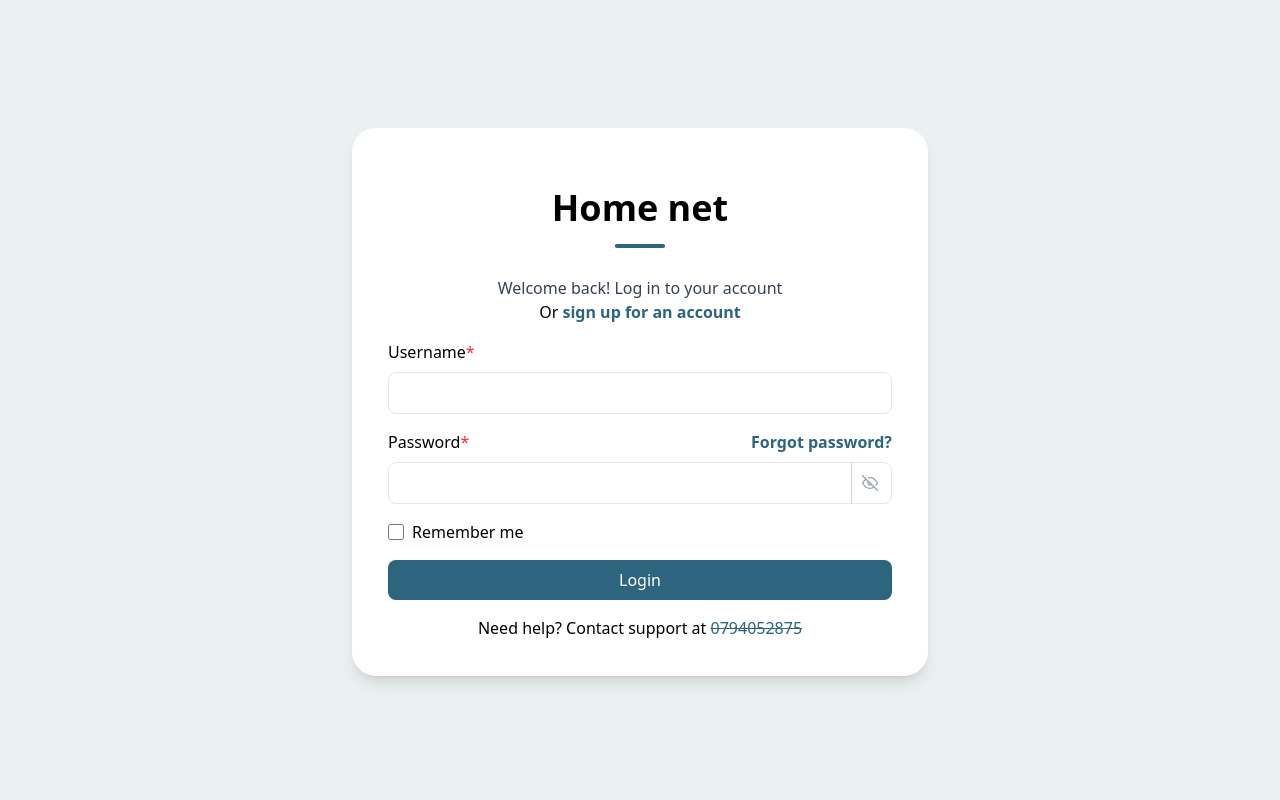
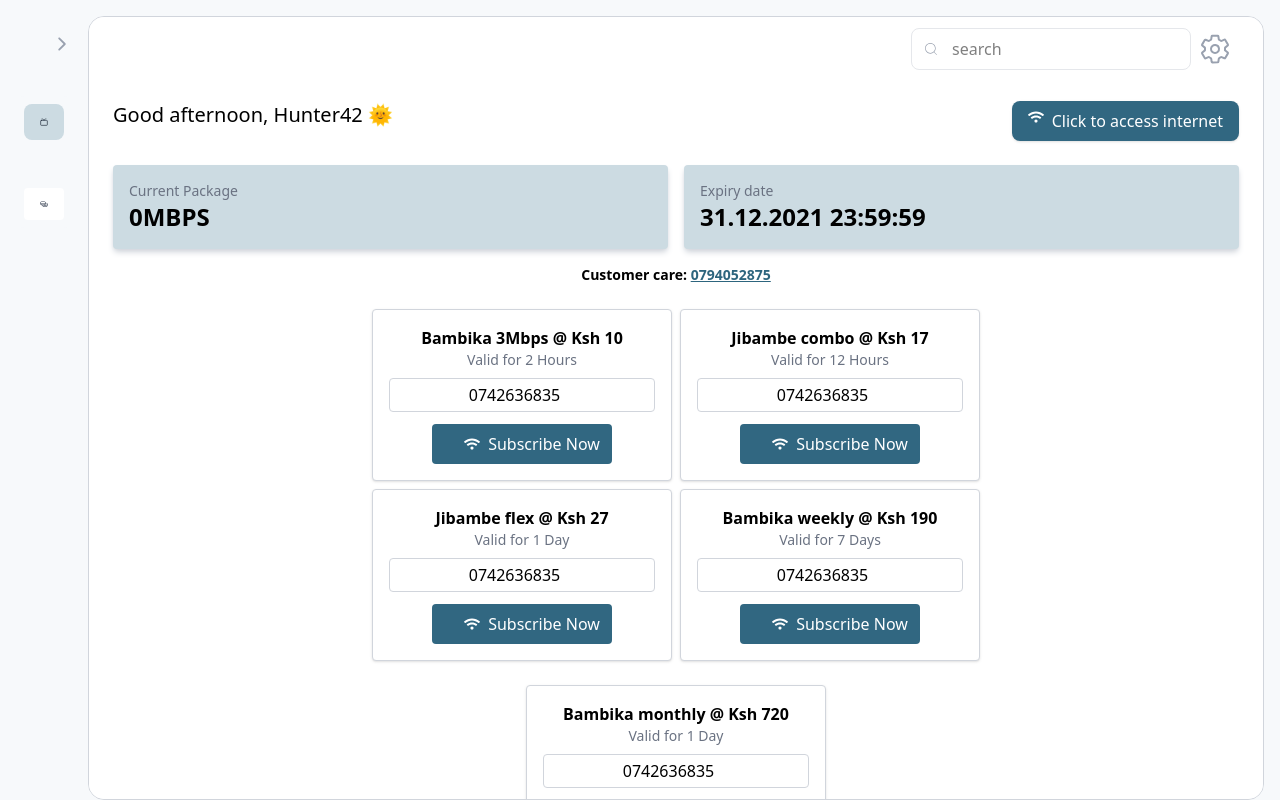
Before and after one commit to Grealishgit/HomeNet, a React (Vite) app: page / in a window 1280 px wide. Built offline with nearby package versions, Linux system fonts and the light colour scheme; the HTML template or start-up script is replaced by a standard one.

Commit message:
fix: correct route paths for login and home components

```diff
--- a/src/App.jsx
+++ b/src/App.jsx
@@ -8,9 +8,9 @@
   return (
     <div>
       <Routes>
-        <Route path='/' element={<Login />} />
+        <Route path='/login' element={<Login />} />
         <Route path='/signup' element={<Signup />} />
-        <Route path='/login' element={<Home />} />
+        <Route path='/' element={<Home />} />
       </Routes>
     </div>
   )
```
